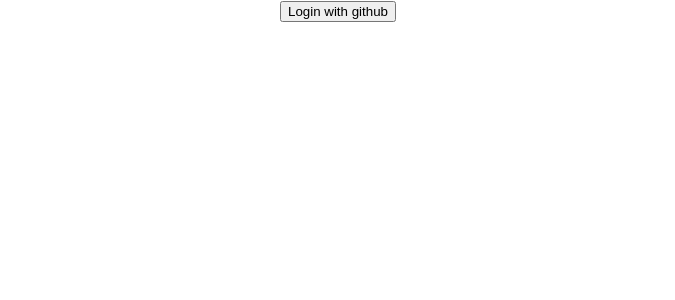
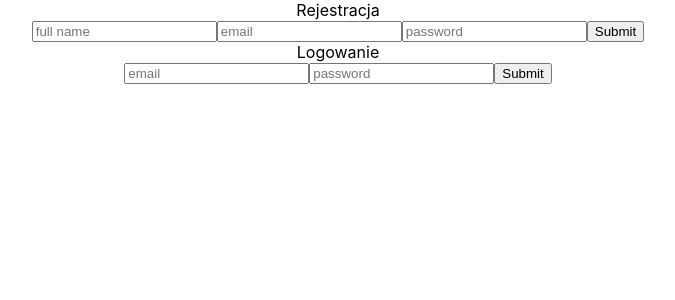
Before and after one commit to Xoviec/legit-app, a React (Create React App) app: page / in a window 1280 px wide. Shown: the top 300 px of the page, without its empty margins (302-977 px from the left). Built offline with nearby package versions, Linux system fonts and the light colour scheme; no server answers.

Commit message:
added registering and loging by email

```diff
--- a/src/App.jsx
+++ b/src/App.jsx
@@ -3,6 +3,8 @@
 import React, { useEffect, useState } from 'react';
 import { supabase } from './components/supabaseClient';
 import { User } from '@supabase/supabase-js';
+import { Register } from './components/register';
+import { Login } from './components/login';
 
 
 
@@ -15,16 +17,20 @@
   const [user, setUser] = useState(null)
 
 
-  const login = async()=>{
-    const { data, error } = await supabase.auth.refreshSession()
-    await supabase.auth.signInWithOAuth({
-      provider: "github"
-    })
+  // const login = async()=>{
+  //   await supabase.auth.signInWithOAuth({
+  //     provider: "github"
+  //   })
+  // }
+
+
+  const handleSetUser = (newUser) =>{
+    setUser(newUser)
   }
-
 
   const logout = async()=>{
     await supabase.auth.signOut()
+    setUser(null)
   }
 
 
@@ -43,22 +49,25 @@
 
     essa()
 
-    supabase.auth.onAuthStateChange((event, session)=>{
+    // supabase.auth.onAuthStateChange((event, session)=>{
 
-      switch(event){
-        case "SIGNED_IN":
-          setUser(user)
-          break;
+    //   switch(event){
+    //     case "SIGNED_IN":
+    //       setUser(user)
+    //       break;
 
-        case "SIGNED_OUT":
-          setUser(null)
-          break
-      }
+    //     case "SIGNED_OUT":
+    //       console.log('pizdunio')
+    //       setUser(null)
+    //       break
+    //   }
 
-    })
+    // })
 
 
   }, [])
+
+  console.log(user)
 
   return (
     <div className="App">
@@ -69,14 +78,18 @@
           Wyloguj się
         </button>
         :
-        <button onClick={login}>Login with github</button>
+        <>
+          Rejestracja<Register/>
+          Logowanie<Login handleSetUser={handleSetUser}/>
+        </>
+        // <button onClick={login}>Login with github</button>
 
       }
 
 
       {
         user &&
-        <div>Witaj, {user.identities[0].identity_data.preferred_username}</div>
+        <div>Witaj, {user.id}</div>
       }
     </div>
   );
--- /dev/null
+++ b/src/components/login.jsx
@@ -0,0 +1,69 @@
+import { useState } from "react"
+import { supabase } from "./supabaseClient"
+
+export const Login = ({handleSetUser}) =>{
+
+
+    const [formData, setFormData] = useState(
+        {
+            email: '',
+            password: ''
+        }
+    )
+
+    console.log(formData)
+
+    const handleChange = (event) =>{
+        setFormData((prevFormData)=>{
+            return{
+                ...prevFormData,
+                [event.target.name]:event.target.value
+            }
+        })
+    }
+
+
+    const essa = async()=>{
+        const { data: { user } } = await supabase.auth.getUser()
+        const { data, error } = await supabase.auth.getSession()
+
+
+        handleSetUser(user)
+
+        console.log(user)
+        console.log(data)
+      }
+
+
+
+    const handleSubmit = async (e) =>{
+
+        e.preventDefault()
+        try{
+            const { data, error } = await supabase.auth.signInWithPassword({
+                email: formData.email,
+                password: formData.password,
+              })
+
+
+            essa()
+
+            if (error) throw error
+            alert('udao sie')
+        }  catch(error){
+            alert(error)
+        }
+
+
+
+
+    }
+
+    return(
+        <form onSubmit={handleSubmit} onChange={handleChange}>
+            <input type="text" placeholder="email" name="email"/>
+            <input type="text" placeholder="password" name="password"/>
+            <button type="submit">Submit</button>
+        </form>
+    )
+}
--- /dev/null
+++ b/src/components/register.jsx
@@ -0,0 +1,61 @@
+import { useState } from "react"
+import { supabase } from "./supabaseClient"
+
+export const Register = () =>{
+
+
+    const [formData, setFormData] = useState(
+        {
+            fullname: '',
+            email: '',
+            password: ''
+        }
+    )
+
+    console.log(formData)
+
+    const handleChange = (event) =>{
+        setFormData((prevFormData)=>{
+            return{
+                ...prevFormData,
+                [event.target.name]:event.target.value
+            }
+        })
+    }
+
+
+
+    const handleSubmit = async (e) =>{
+
+        e.preventDefault()
+        try{
+            const { data, error } = await supabase.auth.signUp(
+                {
+                email: formData.email,
+                password: formData.password,
+                options: {
+                    data: {
+                    full_name: formData.fullname,
+
+                }}}
+            )
+            if (error) throw error
+            // alert(error)
+        }  catch(error){
+            alert(error)
+        }
+
+
+
+
+    }
+
+    return(
+        <form onSubmit={handleSubmit} onChange={handleChange}>
+            <input type="text" placeholder="full name" name="fullname"/>
+            <input type="text" placeholder="email" name="email"/>
+            <input type="text" placeholder="password" name="password"/>
+            <button type="submit">Submit</button>
+        </form>
+    )
+}
--- a/src/components/supabaseClient.js
+++ b/src/components/supabaseClient.js
@@ -2,6 +2,20 @@
 
 // Create a single supabase client for interacting with your database
 export const supabase = createClient(
-    'https://bpkpqswpimtoshzxozch.supabase.co',
-    'eyJhbGciOiJIUzI1NiIsInR5cCI6IkpXVCJ9.eyJpc3MiOiJzdXBhYmFzZSIsInJlZiI6ImJwa3Bxc3dwaW10b3NoenhvemNoIiwicm9sZSI6ImFub24iLCJpYXQiOjE2OTk5NzE4NTgsImV4cCI6MjAxNTU0Nzg1OH0.Uj78lh9cIscc1NVnLXmayGSnqxAuVo4kVtkABerUzf8'
+    process.env.REACT_APP_SUPABASE_URL,
+    process.env.REACT_APP_SUPABASE_ANON_KEY
     )
+
+    // const handleLogin = async () => {
+    //     // Tutaj umieść logikę po zalogowaniu się, jeśli jest to konieczne
+
+    //     // Przekierowanie na inną stronę
+    //     window.location.href = 'ADRES_INNEJ_STRONY';
+    //     };
+
+    //     // Subskrypcja na zdarzenia autentykacji
+    //     const authListener = supabase.auth.onAuthStateChange((event, session) => {
+    //     if (event === 'SIGNED_IN') {
+    //         handleLogin();
+    //     }
+    //     });
```
